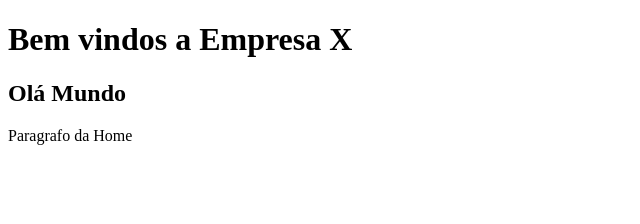
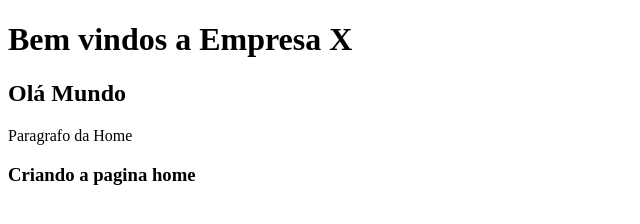
Before and after one commit to MarcioARS/Curso_git_github, a plain HTML site: page index.html in a window 1280 px wide. Shown: the whole page, without its empty margins (0-640 px from the left). Drawn offline with Linux system fonts and the light colour scheme.

Commit message:
Iniciando a minha página home

```diff
--- a/index.html
+++ b/index.html
@@ -11,6 +11,8 @@
     <h1>Bem vindos a Empresa X</h1>
     <h2>Olá Mundo</h2>
     <p>Paragrafo da Home</p>
+
+    <h3>Criando a pagina home</h3>
 </body>
 
 </html>
```
